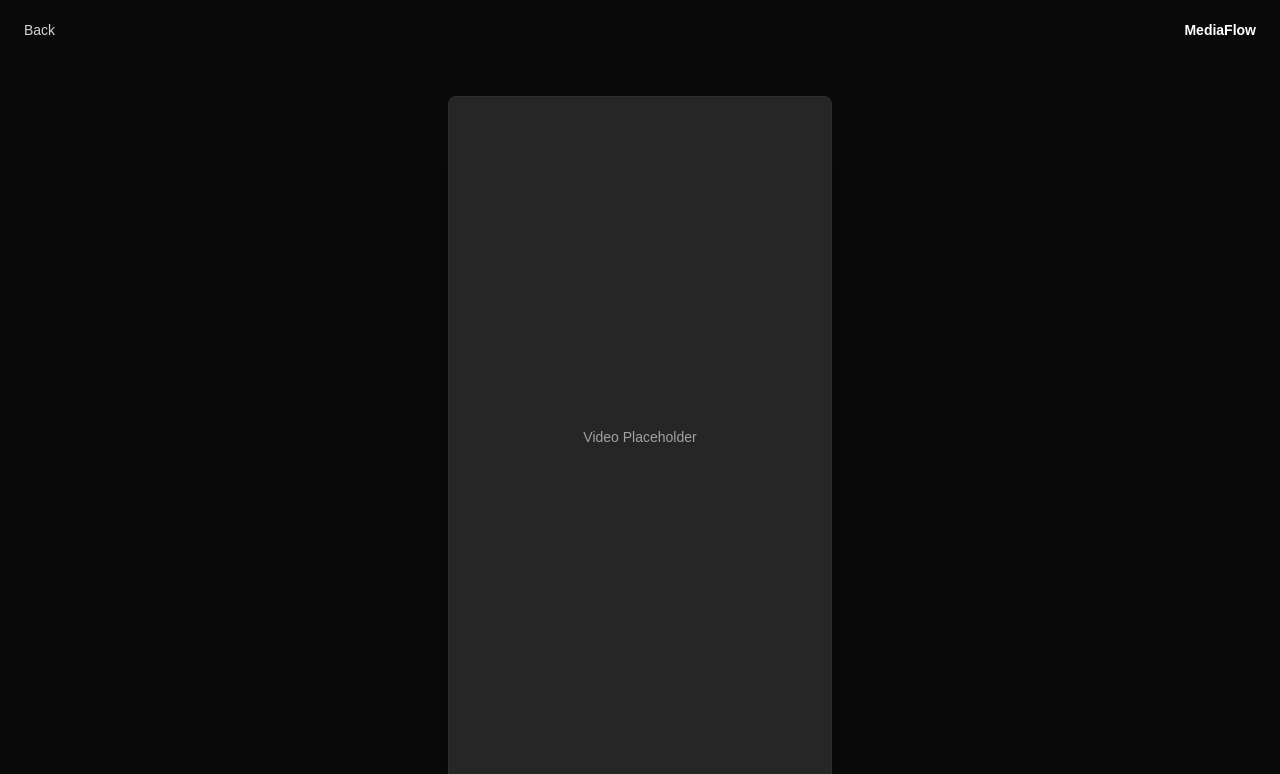
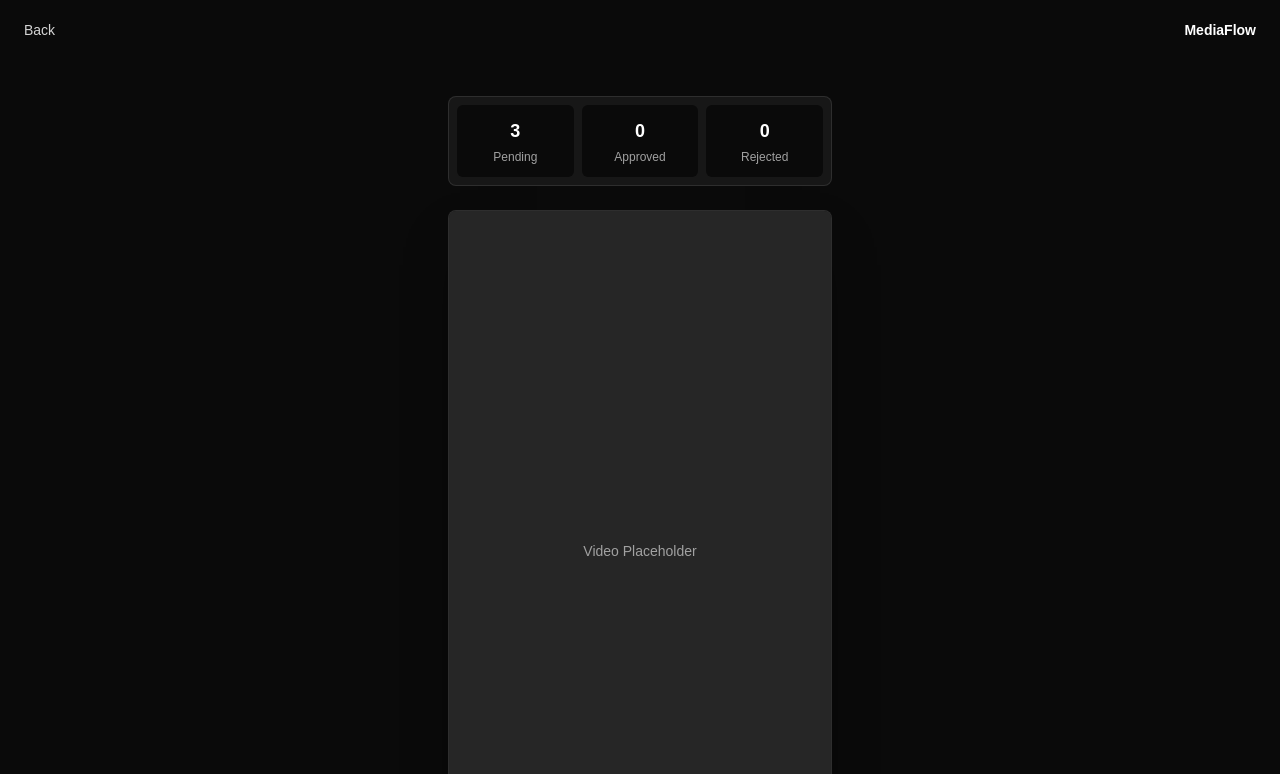
Before and after one commit to MahmoudElsanoor/mediaflow, a Next.js app: page /feed in a window 1280 px wide. Shown: the top 774 px of the page. Built offline with nearby package versions, Linux system fonts and the light colour scheme.

Commit message:
Add feed status summary

```diff
--- a/src/app/feed/page.tsx
+++ b/src/app/feed/page.tsx
@@ -15,6 +15,17 @@ const statusStyles: Record<ReviewStatus, string> = {
 
 export default function FeedPage() {
   const [videos, setVideos] = useState<MockVideo[]>(initialVideos);
+  const statusCounts = videos.reduce<Record<ReviewStatus, number>>(
+    (counts, video) => ({
+      ...counts,
+      [video.status]: counts[video.status] + 1,
+    }),
+    {
+      Pending: 0,
+      Approved: 0,
+      Rejected: 0,
+    },
+  );
 
   function updateVideo(id: number, updates: Partial<MockVideo>) {
     setVideos((currentVideos) =>
@@ -44,6 +55,22 @@ export default function FeedPage() {
       </header>
 
       <section className="mx-auto flex w-full max-w-sm flex-col gap-6">
+        <div className="grid grid-cols-3 gap-2 rounded-lg border border-white/10 bg-neutral-900 p-2">
+          {(["Pending", "Approved", "Rejected"] as ReviewStatus[]).map(
+            (status) => (
+              <div
+                key={status}
+                className="rounded-md bg-neutral-950 px-2 py-3 text-center"
+              >
+                <p className="text-lg font-semibold text-white">
+                  {statusCounts[status]}
+                </p>
+                <p className="mt-1 text-xs text-neutral-400">{status}</p>
+              </div>
+            ),
+          )}
+        </div>
+
         {videos.map((video) => (
           <ReviewCard
             key={video.id}
```
